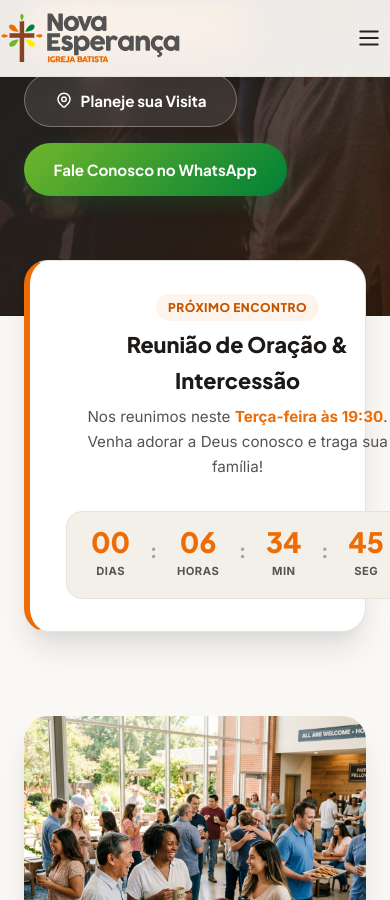
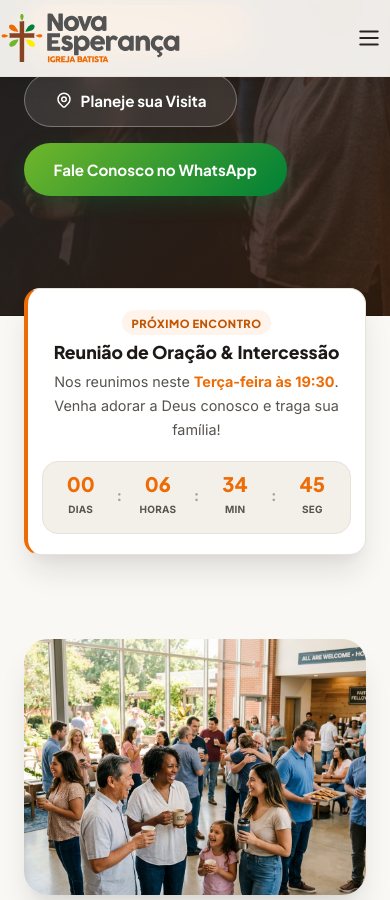
Before and after one commit to ibnecg/ibne_site, a Jekyll site: the page built from index.html, in a window 390 px wide and 900 px high, scrolled down 610 px. Built offline with Jekyll 4.4.1, drawn with Linux system fonts in a browser that asks for light colours.

Commit message:
fix: make next service countdown card responsive on mobile

```diff
--- a/assets/css/style.css
+++ b/assets/css/style.css
@@ -727,15 +727,20 @@ img {
 .countdown-box {
   display: flex;
   align-items: center;
+  justify-content: center;
   gap: 1.25rem;
   background: var(--bg-subtle);
   padding: 1rem 1.5rem;
   border-radius: var(--radius-md);
   border: 1px solid var(--border-light);
+  width: 100%;
+  max-width: 100%;
 }
 
 .countdown-segment {
   text-align: center;
+  flex: 1 1 0;
+  min-width: 0;
 }
 
 .countdown-value {
@@ -760,6 +765,7 @@ img {
   font-weight: 700;
   color: var(--text-light);
   margin-top: -0.5rem;
+  flex-shrink: 0;
 }
 
 .countdown-live {
@@ -767,6 +773,8 @@ img {
   font-weight: 700;
   font-size: 1.05rem;
   letter-spacing: -0.01em;
+  text-align: center;
+  width: 100%;
 }
 
 /* ==========================================================================
@@ -1821,6 +1829,7 @@ img {
   .service-card-floating {
     grid-template-columns: 1fr;
     text-align: center;
+    gap: 1.5rem;
   }
 
   .countdown-box {
@@ -1887,4 +1896,82 @@ img {
   .post-card {
     padding: 2rem 1.5rem;
   }
-}
+
+  .next-service-bar {
+    margin-top: -2.25rem;
+  }
+
+  .service-card-floating {
+    padding: 1.5rem 1.25rem;
+    border-left-width: 5px;
+    gap: 1.25rem;
+  }
+
+  .service-info-col h3 {
+    font-size: 1.2rem;
+    line-height: 1.35;
+  }
+
+  .service-info-col p {
+    font-size: 0.9rem;
+  }
+
+  .countdown-box {
+    padding: 0.85rem 0.75rem;
+    gap: 0.5rem;
+  }
+
+  .countdown-value {
+    font-size: 1.45rem;
+  }
+
+  .countdown-divider {
+    font-size: 1.1rem;
+    margin-top: -0.35rem;
+  }
+}
+
+@media (max-width: 480px) {
+  .next-service-bar {
+    margin-top: -1.75rem;
+  }
+
+  .service-card-floating {
+    padding: 1.25rem 0.875rem;
+    border-left-width: 4px;
+    border-radius: var(--radius-md);
+  }
+
+  .service-badge-pill {
+    font-size: 0.7rem;
+    padding: 0.2rem 0.6rem;
+  }
+
+  .service-info-col h3 {
+    font-size: 1.1rem;
+  }
+
+  .countdown-box {
+    padding: 0.75rem 0.35rem;
+    gap: 0.25rem;
+  }
+
+  .countdown-value {
+    font-size: 1.25rem;
+  }
+
+  .countdown-label {
+    font-size: 0.625rem;
+    letter-spacing: 0.2px;
+  }
+
+  .countdown-divider {
+    font-size: 0.95rem;
+    margin-top: -0.3rem;
+  }
+
+  .countdown-live {
+    font-size: 0.95rem;
+    text-align: center;
+  }
+}
```
